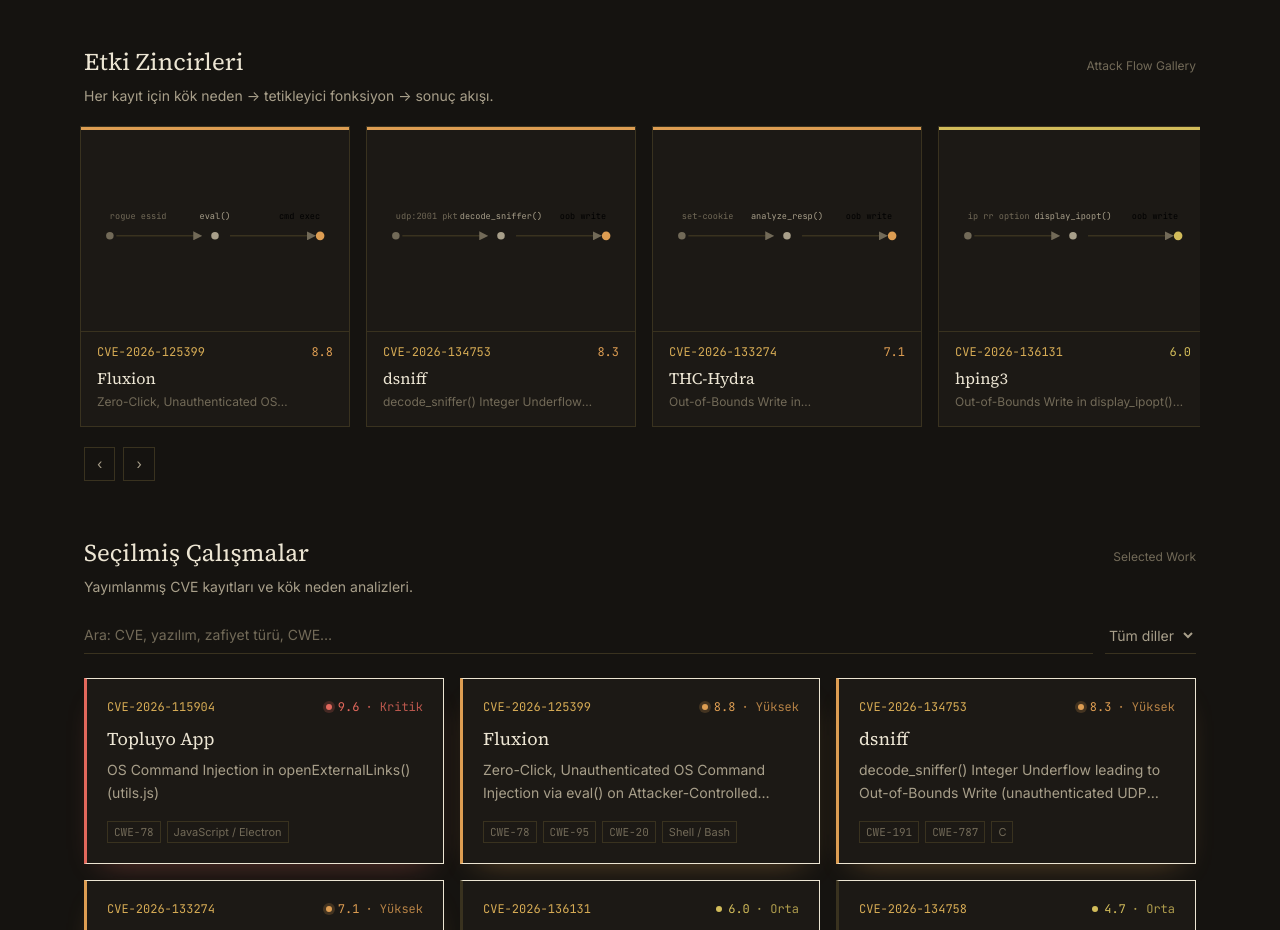
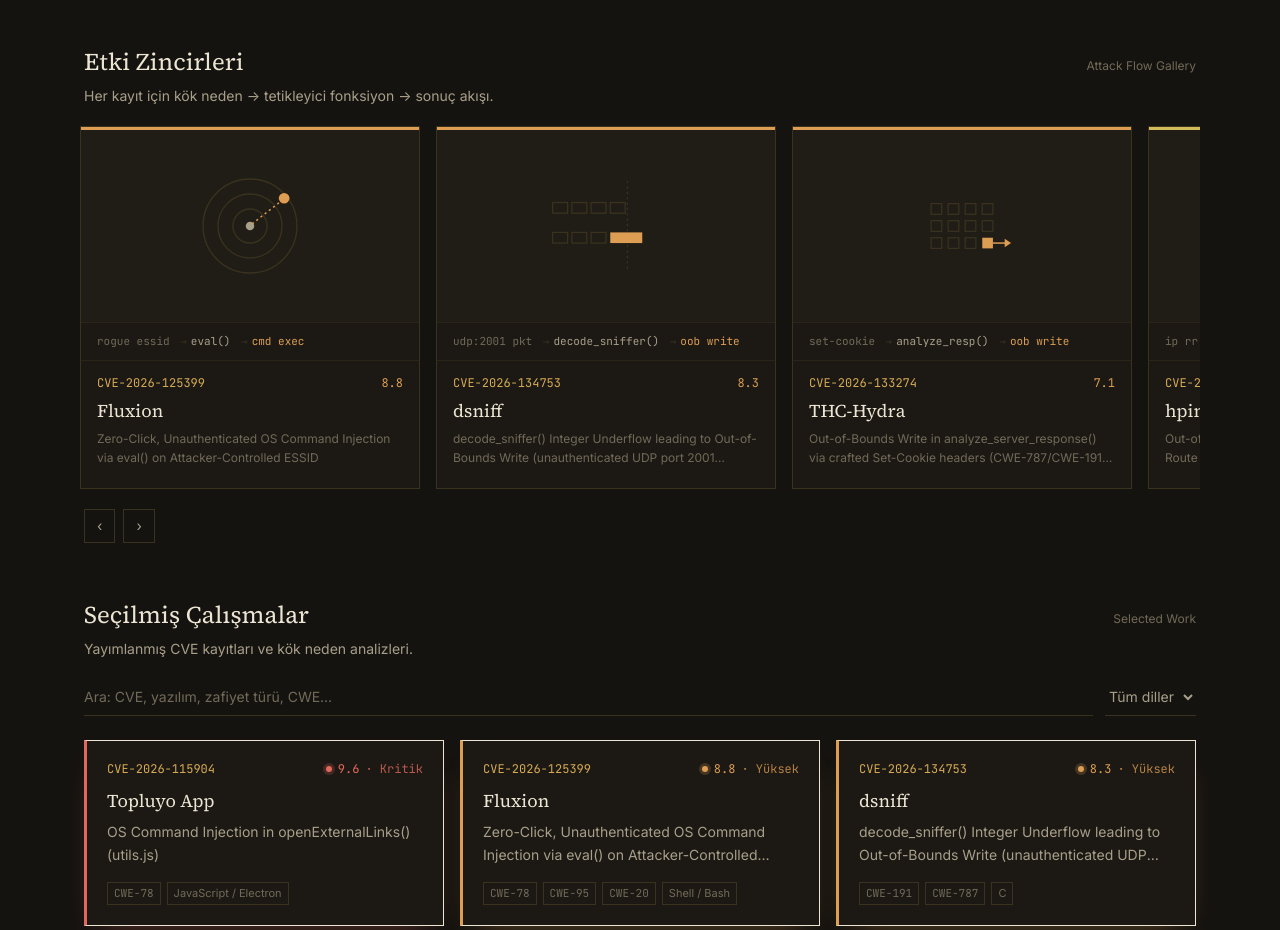
Before and after one commit to VulnSVNC/umutsevinc.com, an Astro site: page / in a window 1280 px wide. Shown: the part 780-1710 px from the top of the page. Built offline with nearby package versions, Linux system fonts and the light colour scheme; Astro itself is replaced by a stand-in of ours.

Commit message:
Give the attack-flow gallery real illustrations, bigger cards
Önceki sürüm sadece ince çizgi/nokta diyagramıydı; kullanıcı geri
bildirimine göre her kategori için el çizimi, siteyle uyumlu (hairline
çizgiler + severity renkleri) özgün ikonlar eklendi:

- Fluxion: iç içe sinyal halkaları + "rogue AP" noktası
- THC-Hydra: giriş denemesi ızgarası, taşan hücre
- dsniff: paket şeridi, sınırı aşan paket
- hping3: header byte segmentleri, taşan baytlar
- sqlmap: iki pencere arası cookie/token sızıntısı
- Wfuzz: rapor dokümanı + kaçan enjekte etiket

Kartlar 250/270px'den 300/340px'e büyütüldü, ikon alanı ayrı/daha
büyük bir bölüm oldu, kök neden → tetikleyici → etki metni artık
ikonun altında ince bir alt yazı şeridi.

Yeni dosya: src/components/FlowIcon.astro (gerçek logo/ekran görüntüsü
kullanılmadı, tamamen özgün SVG çizimler).

```diff
--- /dev/null
+++ b/src/components/FlowIcon.astro
@@ -0,0 +1,75 @@
+---
+// Original, hand-drawn line illustrations per vulnerability category — no real
+// tool logos/screenshots, just the site's own hairline + severity-color language.
+interface Props { kind: string; class?: string }
+const { kind, class: className } = Astro.props;
+---
+<svg viewBox="0 0 120 120" class={className} aria-hidden="true">
+  {kind === 'fluxion' && (
+    <>
+      <circle cx="60" cy="60" r="44" fill="none" stroke-width="1.3" style="stroke:var(--color-line)" />
+      <circle cx="60" cy="60" r="30" fill="none" stroke-width="1.3" style="stroke:var(--color-line)" />
+      <circle cx="60" cy="60" r="16" fill="none" stroke-width="1.3" style="stroke:var(--color-line)" />
+      <circle cx="60" cy="60" r="4" style="fill:var(--color-muted)" />
+      <line x1="62" y1="58" x2="90" y2="36" stroke-width="1.4" stroke-dasharray="2 3" stroke="currentColor" />
+      <circle cx="92" cy="34" r="5" fill="currentColor" />
+    </>
+  )}
+
+  {kind === 'hydra' && (
+    <>
+      {[0, 1, 2].map((row) =>
+        [0, 1, 2, 3].map((col) => {
+          const x = 31 + col * 16;
+          const y = 39 + row * 16;
+          const last = row === 2 && col === 3;
+          return last ? null : <rect x={x} y={y} width="10" height="10" fill="none" stroke-width="1.2" style="stroke:var(--color-line)" />;
+        })
+      )}
+      <rect x="79" y="71" width="10" height="10" fill="currentColor" />
+      <line x1="89" y1="76" x2="104" y2="76" stroke-width="1.4" stroke="currentColor" />
+      <path d="M100,72 L106,76 L100,80 Z" fill="currentColor" />
+    </>
+  )}
+
+  {kind === 'dsniff' && (
+    <>
+      <line x1="80" y1="18" x2="80" y2="102" stroke-width="1.2" stroke-dasharray="2 3" style="stroke:var(--color-line)" />
+      {[0, 1, 2, 3].map((i) => <rect x={10 + i * 18} y="38" width="14" height="10" fill="none" stroke-width="1.2" style="stroke:var(--color-line)" />)}
+      {[0, 1, 2].map((i) => <rect x={10 + i * 18} y="66" width="14" height="10" fill="none" stroke-width="1.2" style="stroke:var(--color-line)" />)}
+      <rect x="64" y="66" width="30" height="10" fill="currentColor" />
+    </>
+  )}
+
+  {kind === 'hping3' && (
+    <>
+      <line x1="83" y1="24" x2="83" y2="96" stroke-width="1.2" stroke-dasharray="2 3" style="stroke:var(--color-line)" />
+      {[0, 1, 2, 3, 4, 5].map((i) => <rect x={13 + i * 12} y="51" width="10" height="18" fill="none" stroke-width="1.2" style="stroke:var(--color-line)" />)}
+      <rect x="85" y="51" width="10" height="18" fill="currentColor" />
+      <rect x="97" y="51" width="10" height="18" fill="currentColor" opacity="0.7" />
+    </>
+  )}
+
+  {kind === 'sqlmap' && (
+    <>
+      <line x1="60" y1="18" x2="60" y2="102" stroke-width="1.2" stroke-dasharray="2 3" style="stroke:var(--color-line)" />
+      <rect x="8" y="35" width="34" height="34" fill="none" stroke-width="1.3" style="stroke:var(--color-line)" />
+      <line x1="8" y1="44" x2="42" y2="44" stroke-width="1.1" style="stroke:var(--color-line)" />
+      <rect x="78" y="35" width="34" height="34" fill="none" stroke-width="1.3" style="stroke:var(--color-line)" />
+      <line x1="78" y1="44" x2="112" y2="44" stroke-width="1.1" style="stroke:var(--color-line)" />
+      <line x1="42" y1="52" x2="78" y2="52" stroke-width="1.4" stroke="currentColor" />
+      <path d="M72,47 L79,52 L72,57 Z" fill="currentColor" />
+      <circle cx="60" cy="52" r="4.5" fill="currentColor" />
+    </>
+  )}
+
+  {kind === 'wfuzz' && (
+    <>
+      <rect x="28" y="14" width="56" height="84" fill="none" stroke-width="1.3" style="stroke:var(--color-line)" />
+      {[30, 42, 54, 66].map((y) => <line x1="38" y1={y} x2="76" y2={y} stroke-width="1.1" style="stroke:var(--color-muted)" />)}
+      <line x1="38" y1="78" x2="62" y2="78" stroke-width="1.1" style="stroke:var(--color-muted)" />
+      <path d="M86,66 L104,75 L86,84" fill="none" stroke-width="1.6" stroke="currentColor" />
+      <path d="M104,70 L111,75 L104,80 Z" fill="currentColor" />
+    </>
+  )}
+</svg>
--- a/src/components/ToolGallery.astro
+++ b/src/components/ToolGallery.astro
@@ -1,22 +1,24 @@
 ---
 import { slugOf, topScore, severity } from '../lib/cve';
+import FlowIcon from './FlowIcon.astro';
 import cvesData from '../data/cves.json';
 
-// Short, real root-cause → trigger → impact labels per CVE, drawn as a flow diagram.
-const flows: Record<string, [string, string, string]> = {
-  'CVE-2026-125399': ['rogue essid', 'eval()', 'cmd exec'],
-  'CVE-2026-133274': ['set-cookie', 'analyze_resp()', 'oob write'],
-  'CVE-2026-134753': ['udp:2001 pkt', 'decode_sniffer()', 'oob write'],
-  'CVE-2026-136131': ['ip rr option', 'display_ipopt()', 'oob write'],
-  'CVE-2026-133305': ['302 redirect', 'cookie fwd', 'cred leak'],
-  'CVE-2026-134758': ['redirect url', 'html report', 'stored xss'],
+// Short, real root-cause → trigger → impact labels per CVE, shown as a caption,
+// plus a hand-drawn category icon (see FlowIcon.astro) — no real tool logos.
+const flows: Record<string, { steps: [string, string, string]; icon: string }> = {
+  'CVE-2026-125399': { steps: ['rogue essid', 'eval()', 'cmd exec'], icon: 'fluxion' },
+  'CVE-2026-133274': { steps: ['set-cookie', 'analyze_resp()', 'oob write'], icon: 'hydra' },
+  'CVE-2026-134753': { steps: ['udp:2001 pkt', 'decode_sniffer()', 'oob write'], icon: 'dsniff' },
+  'CVE-2026-136131': { steps: ['ip rr option', 'display_ipopt()', 'oob write'], icon: 'hping3' },
+  'CVE-2026-133305': { steps: ['302 redirect', 'cookie fwd', 'cred leak'], icon: 'sqlmap' },
+  'CVE-2026-134758': { steps: ['redirect url', 'html report', 'stored xss'], icon: 'wfuzz' },
 };
 
 const items = (cvesData as any[])
   .filter((c) => flows[c.id])
   .map((c) => {
     const score = topScore(c);
-    return { cve: c, flow: flows[c.id], score, sev: severity(score) };
+    return { cve: c, flow: flows[c.id].steps, icon: flows[c.id].icon, score, sev: severity(score) };
   })
   .sort((a, b) => (b.score ?? -1) - (a.score ?? -1));
 ---
@@ -35,38 +37,25 @@ const items = (cvesData as any[])
     role="region"
     aria-label="Etki zinciri galerisi, yatay kaydırılabilir"
   >
-    {items.map(({ cve, flow, score, sev }) => (
+    {items.map(({ cve, flow, icon, score, sev }) => (
       <a
         href={`/cve/${slugOf(cve.id)}`}
-        class="group shrink-0 snap-start w-[250px] sm:w-[270px] border border-line bg-surface hover:border-brass-dim transition-colors"
+        class="group shrink-0 snap-start w-[300px] sm:w-[340px] border border-line bg-surface hover:border-brass-dim transition-colors"
       >
         <div class={`h-[3px] ${sev.dot}`}></div>
-        <div class="aspect-[4/3] p-4">
-          <svg viewBox="0 0 220 90" class="w-full h-full" aria-hidden="true">
-            <defs>
-              <marker id={`arrow-${cve.id}`} viewBox="0 0 8 8" refX="6" refY="4" markerWidth="6" markerHeight="6" orient="auto-start-reverse">
-                <path d="M0,0 L8,4 L0,8 Z" style="fill:var(--color-faint)" />
-              </marker>
-            </defs>
-            <line x1="18" y1="50" x2="96" y2="50" style="stroke:var(--color-line);stroke-width:1.4" marker-end={`url(#arrow-${cve.id})`} />
-            <line x1="124" y1="50" x2="202" y2="50" style={`stroke:var(--color-line);stroke-width:1.4`} marker-end={`url(#arrow-${cve.id})`} />
-
-            <circle cx="12" cy="50" r="3.5" style="fill:var(--color-faint)" />
-            <circle cx="110" cy="50" r="3.5" style="fill:var(--color-muted)" />
-            <circle cx="208" cy="50" r="4" class={sev.text} style="fill:currentColor" />
-
-            <text x="12" y="34" text-anchor="start" style="font-family:var(--font-mono);font-size:8px;fill:var(--color-faint)">{flow[0]}</text>
-            <text x="110" y="34" text-anchor="middle" style="font-family:var(--font-mono);font-size:8px;fill:var(--color-muted)">{flow[1]}</text>
-            <text x="208" y="34" text-anchor="end" class={sev.text} style="font-family:var(--font-mono);font-size:8px">{flow[2]}</text>
-          </svg>
+        <div class={`h-44 sm:h-48 flex items-center justify-center bg-surface-2/50 ${sev.text}`}>
+          <FlowIcon kind={icon} class="w-28 h-28 sm:w-32 sm:h-32" />
         </div>
-        <div class="px-4 pb-4 pt-3 border-t border-line">
+        <p class="font-mono text-[11px] px-4 py-2.5 border-y border-line-soft text-faint truncate">
+          {flow[0]} <span class="mx-1 text-line">→</span><span class="text-muted">{flow[1]}</span> <span class="mx-1 text-line">→</span><span class={sev.text}>{flow[2]}</span>
+        </p>
+        <div class="px-4 pb-5 pt-3.5">
           <div class="flex items-center justify-between gap-2">
             <span class="font-mono text-xs text-brass">{cve.id}</span>
             {score != null ? <span class={`font-mono text-xs ${sev.text}`}>{score.toFixed(1)}</span> : null}
           </div>
-          <h3 class="mt-1.5 font-serif text-base text-ink group-hover:text-brass transition-colors">{cve.product}</h3>
-          <p class="mt-1 text-xs text-faint line-clamp-1">{cve.vulnType}</p>
+          <h3 class="mt-1.5 font-serif text-lg text-ink group-hover:text-brass transition-colors">{cve.product}</h3>
+          <p class="mt-1 text-xs text-faint line-clamp-2 leading-relaxed">{cve.vulnType}</p>
         </div>
       </a>
     ))}
```
